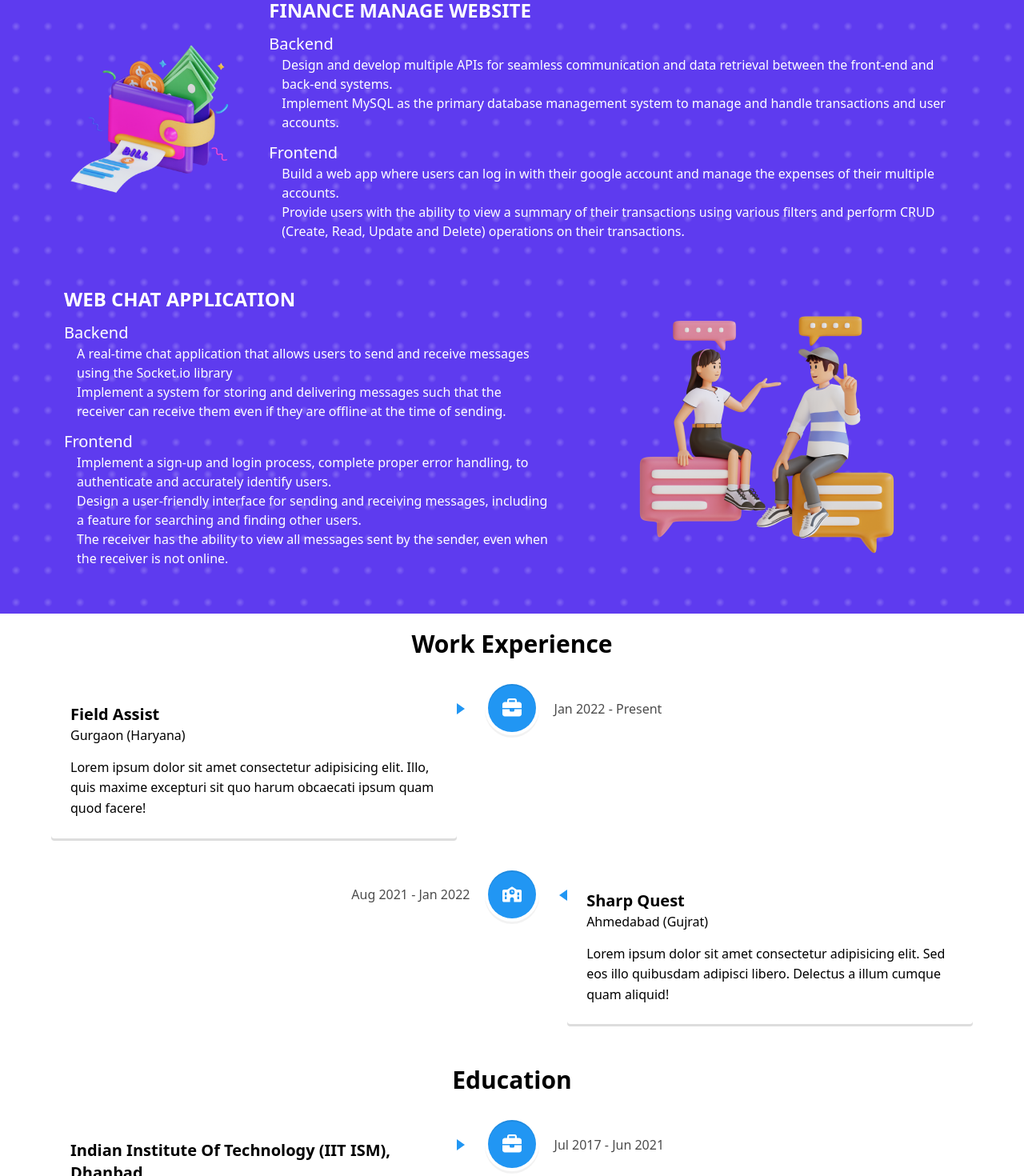
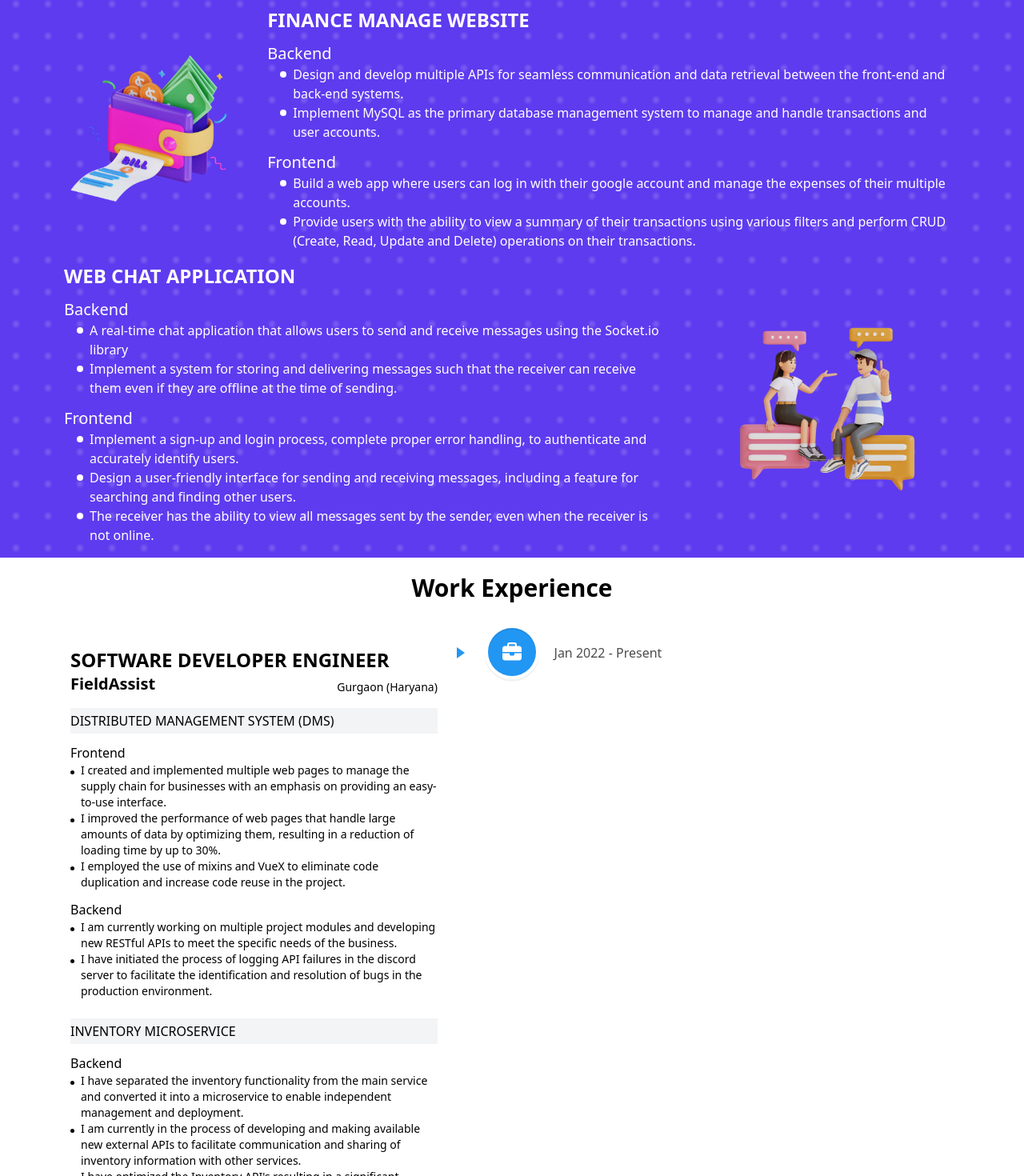
Before and after one commit to neeraj2021/my-portfolio, a React (Vite) app: page / in a window 1280 px wide. Shown: the part 1320-2790 px from the top of the page at 80% size. Built offline with nearby package versions, Linux system fonts and the light colour scheme.

Commit message:
dev: refactore code and use reusable component

```diff
--- a/src/components/Project.jsx
+++ b/src/components/Project.jsx
@@ -1,6 +1,39 @@
+/* eslint-disable react/no-array-index-key */
 import React from "react";
-import FinanceProject from "../assets/FinanceProject.png";
-import ChatProject from "../assets/ChatProject.png";
+import { faCircle } from "@fortawesome/free-solid-svg-icons";
+import { FontAwesomeIcon } from "@fortawesome/react-fontawesome";
+import { projectArr } from "../constants/project";
+
+function ProjectItem({ project, swap }) {
+  return (
+    <div
+      className={`text-white flex gap-8 pb-4 items-center ${
+        swap ? "flex-row-reverse" : ""
+      }`}
+    >
+      <div>
+        <img loading="lazy" src={project.imageSrc} alt={project.imageAlt} />
+      </div>
+
+      <div>
+        <h4 className="text-2xl font-semibold">{project.title}</h4>
+        {project.details.map((item, index) => (
+          <div key={index}>
+            <h5 className="text-xl font-medium mt-3">{item.title}</h5>
+            <div className="px-4">
+              {item.points.map((point, subIndex) => (
+                <div className="flex gap-2" key={subIndex}>
+                  <FontAwesomeIcon icon={faCircle} className="h-2 w-2 mt-2" />
+                  <p> {point}</p>
+                </div>
+              ))}
+            </div>
+          </div>
+        ))}
+      </div>
+    </div>
+  );
+}
 
 function Project() {
   return (
@@ -11,75 +44,9 @@ function Project() {
         </h3>
       </div>
 
-      <div className="text-white flex gap-8 items-center">
-        <div>
-          <img src={FinanceProject} alt="Finance Project Img" />
-        </div>
-        <div>
-          <h4 className="text-2xl font-semibold">FINANCE MANAGE WEBSITE</h4>
-          <h5 className="text-xl font-medium mt-3">Backend</h5>
-          <div className="px-4">
-            <p>
-              Design and develop multiple APIs for seamless communication and
-              data retrieval between the front-end and back-end systems.
-            </p>
-            <p>
-              Implement MySQL as the primary database management system to
-              manage and handle transactions and user accounts.
-            </p>
-          </div>
-          <h5 className="text-xl font-medium mt-3">Frontend</h5>
-          <div className="px-4">
-            <p>
-              Build a web app where users can log in with their google account
-              and manage the expenses of their multiple accounts.
-            </p>
-            <p>
-              Provide users with the ability to view a summary of their
-              transactions using various filters and perform CRUD (Create, Read,
-              Update and Delete) operations on their transactions.
-            </p>
-          </div>
-        </div>
-      </div>
-
-      <div className="text-white flex gap-8 items-center">
-        <div>
-          <h4 className="text-2xl font-semibold">WEB CHAT APPLICATION</h4>
-
-          <h5 className="text-xl font-medium mt-3">Backend</h5>
-
-          <div className="px-4">
-            <p>
-              A real-time chat application that allows users to send and receive
-              messages using the Socket.io library
-            </p>
-            <p>
-              Implement a system for storing and delivering messages such that
-              the receiver can receive them even if they are offline at the time
-              of sending.
-            </p>
-          </div>
-
-          <h5 className="text-xl font-medium mt-3">Frontend</h5>
-          <div className="px-4">
-            <p>
-              Implement a sign-up and login process, complete proper error
-              handling, to authenticate and accurately identify users.
-            </p>
-            <p>
-              Design a user-friendly interface for sending and receiving
-              messages, including a feature for searching and finding other
-              users.
-            </p>
-            <p>
-              The receiver has the ability to view all messages sent by the
-              sender, even when the receiver is not online.
-            </p>
-          </div>
-        </div>
-        <img src={ChatProject} alt="Chat Project Img" />
-      </div>
+      {projectArr.map((project, index) => (
+        <ProjectItem project={project} key={index} swap={index % 2} />
+      ))}
     </div>
   );
 }
--- a/src/components/WorkExperience.jsx
+++ b/src/components/WorkExperience.jsx
@@ -1,3 +1,4 @@
+/* eslint-disable react/no-array-index-key */
 import React from "react";
 import {
   VerticalTimeline,
@@ -5,92 +6,88 @@ import {
 } from "react-vertical-timeline-component";
 import "react-vertical-timeline-component/style.min.css";
 import { FontAwesomeIcon } from "@fortawesome/react-fontawesome";
-import { faBriefcase, faSchool } from "@fortawesome/free-solid-svg-icons";
+import { faCircle } from "@fortawesome/free-solid-svg-icons";
+import { workArr } from "../constants/work.ts";
+import { educationArr } from "../constants/education.ts";
+
+function ExperienceTitle({ title }) {
+  return (
+    <h2 className="text-3xl p-5 pb-0 flex justify-center font-semibold">
+      {title}
+    </h2>
+  );
+}
 
 function WorkExperience() {
   return (
     <div>
-      <h2 className="text-3xl p-5 pb-0 flex justify-center font-semibold">
-        Work Experience
-      </h2>
+      <ExperienceTitle title="Work Experience" />
 
       <VerticalTimeline animate={false}>
+        {workArr.map((work, index) => (
           <VerticalTimelineElement
             className="vertical-timeline-element--work my-10"
-          contentArrowStyle={{ borderRight: "10px solid  rgb(33, 150, 243)" }}
-          date="Jan 2022 - Present"
+            contentArrowStyle={{
+              borderRight: "10px solid  rgb(33, 150, 243)",
+            }}
+            date={work.date}
             iconStyle={{ background: "rgb(33, 150, 243)", color: "#fff" }}
-          icon={<FontAwesomeIcon icon={faBriefcase} />}
+            icon={<FontAwesomeIcon icon={work.icon} />}
+            key={index}
           >
-          <h3 className="font-semibold text-xl">Field Assist</h3>
-          <h4>Gurgaon (Haryana)</h4>
-          <p>
-            Lorem ipsum dolor sit amet consectetur adipisicing elit. Illo, quis
-            maxime excepturi sit quo harum obcaecati ipsum quam quod facere!
-          </p>
+            <h3 className="font-semibold text-2xl">{work.position}</h3>
+
+            <div className="flex justify-between items-end pb-4">
+              <h3 className="font-semibold text-xl">{work.company}</h3>
+              <span className="text-sm">{work.location}</span>
+            </div>
+
+            {work.projects.map((project, projectIndex) => (
+              <div className="pb-6" key={projectIndex}>
+                <h5 className="font-medium bg-gray-100 py-1">
+                  {project.title}
+                </h5>
+
+                {project.details.map((detail, detailIndex) => (
+                  <div key={detailIndex}>
+                    <h5 className="font-medium mt-3">{detail.subtitle}</h5>
+
+                    {detail.points.map((point, pointIndex) => (
+                      <div className="flex flex-row gap-2" key={pointIndex}>
+                        <FontAwesomeIcon
+                          icon={faCircle}
+                          className="h-[5px] mt-[10px]"
+                        />
+                        <span className="p-0 m-0 text-sm">{point}</span>
+                      </div>
+                    ))}
+                  </div>
+                ))}
+              </div>
+            ))}
           </VerticalTimelineElement>
+        ))}
+      </VerticalTimeline>
+
+      <ExperienceTitle title="Education" />
+
+      <VerticalTimeline animate={false}>
+        {educationArr.map((education) => (
           <VerticalTimelineElement
             className="vertical-timeline-element--work my-10"
-          contentArrowStyle={{ borderRight: "10px solid  rgb(33, 150, 243)" }}
-          date="Aug 2021 - Jan 2022"
+            contentArrowStyle={{
+              borderRight: "10px solid  rgb(33, 150, 243)",
+            }}
+            date={education.date}
             iconStyle={{ background: "rgb(33, 150, 243)", color: "#fff" }}
-          icon={<FontAwesomeIcon icon={faSchool} />}
+            icon={<FontAwesomeIcon icon={education.icon} />}
           >
-          <h3 className="font-semibold text-xl">Sharp Quest</h3>
-          <h4>Ahmedabad (Gujrat)</h4>
-          <p>
-            Lorem ipsum dolor sit amet consectetur adipisicing elit. Sed eos
-            illo quibusdam adipisci libero. Delectus a illum cumque quam
-            aliquid!
-          </p>
+            <h3 className="font-semibold text-xl">{education.institute}</h3>
+            <h4>{education.location}</h4>
+            <p>{education.course}</p>
+            <p>{education.result}</p>
           </VerticalTimelineElement>
-      </VerticalTimeline>
-
-      <h2 className="text-3xl p-5 pb-0 flex justify-center font-semibold">
-        Education
-      </h2>
-
-      <VerticalTimeline animate={false}>
-        <VerticalTimelineElement
-          className="vertical-timeline-element--work my-10"
-          contentArrowStyle={{ borderRight: "10px solid  rgb(33, 150, 243)" }}
-          date="Jul 2017 - Jun 2021"
-          iconStyle={{ background: "rgb(33, 150, 243)", color: "#fff" }}
-          icon={<FontAwesomeIcon icon={faBriefcase} />}
-        >
-          <h3 className="font-semibold text-xl">
-            Indian Institute Of Technology (IIT ISM), Dhanbad
-          </h3>
-          <h4>Dhanbad (Jharkhand)</h4>
-          <p>Bachelor of Technology In Mechanical Engineering</p>
-          <p>CGPA - 7.62 / 10</p>
-        </VerticalTimelineElement>
-
-        <VerticalTimelineElement
-          className="vertical-timeline-element--work my-10"
-          contentArrowStyle={{ borderRight: "10px solid  rgb(33, 150, 243)" }}
-          date="Jul 2015 - May 2016"
-          iconStyle={{ background: "rgb(33, 150, 243)", color: "#fff" }}
-          icon={<FontAwesomeIcon icon={faSchool} />}
-        >
-          <h3 className="font-semibold text-xl">Raja Public School</h3>
-          <h4>Dausa (Rajasthan)</h4>
-          <p>RBSE Senior Secondary (12th Board)</p>
-          <p>Percentage - 82%</p>
-        </VerticalTimelineElement>
-
-        <VerticalTimelineElement
-          className="vertical-timeline-element--work my-10"
-          contentArrowStyle={{ borderRight: "10px solid  rgb(33, 150, 243)" }}
-          date="Jul 2015 - May 2016"
-          iconStyle={{ background: "rgb(33, 150, 243)", color: "#fff" }}
-          icon={<FontAwesomeIcon icon={faSchool} />}
-        >
-          <h3 className="font-semibold text-xl">Raja Public School</h3>
-          <h4>Dausa (Rajasthan)</h4>
-          <p>RBSE Secondary (10th Board)</p>
-          <p>Percentage - 91%</p>
-        </VerticalTimelineElement>
+        ))}
       </VerticalTimeline>
     </div>
   );
--- /dev/null
+++ b/src/constants/education.ts
@@ -0,0 +1,37 @@
+import { faSchool, IconDefinition } from "@fortawesome/free-solid-svg-icons";
+
+interface IEducation {
+  institute: string;
+  location: string;
+  course: string;
+  result: string;
+  date: string;
+  icon: IconDefinition;
+}
+
+export const educationArr: IEducation[] = [
+  {
+    institute: "Indian Institute Of Technology (IIT ISM), Dhanbad",
+    location: "Dhanbad (Jharkhand)",
+    course: "Bachelor of Technology In Mechanical Engineering",
+    result: "CGPA - 7.62 / 10",
+    date: "Jul 2017 - Jun 2021",
+    icon: faSchool,
+  },
+  {
+    institute: "Raja Public Senior Secondary School",
+    location: "Dausa (Rajasthan)",
+    course: "RBSE Senior Secondary (12th Board)",
+    result: "Percentage - 82%",
+    date: "Jul 2015 - May 2016",
+    icon: faSchool,
+  },
+  {
+    institute: "Raja Public Senior Secondary School",
+    location: "Dausa (Rajasthan)",
+    course: "RBSE Secondary (1oth Board)",
+    result: "Percentage - 90.83%",
+    date: "Jul 2013 - May 2014",
+    icon: faSchool,
+  },
+];
--- /dev/null
+++ b/src/constants/project.js
@@ -0,0 +1,61 @@
+/* eslint-disable import/prefer-default-export */
+import FinanceProject from "../assets/FinanceProject.png";
+import ChatProject from "../assets/ChatProject.png";
+
+export const projectArr = [
+  {
+    title: "FINANCE MANAGE WEBSITE",
+    details: [
+      {
+        title: "Backend",
+        points: [
+          `Design and develop multiple APIs for seamless communication and
+        data retrieval between the front-end and back-end systems.`,
+          `Implement MySQL as the primary database management system to
+        manage and handle transactions and user accounts.`,
+        ],
+      },
+      {
+        title: "Frontend",
+        points: [
+          `Build a web app where users can log in with their google account
+          and manage the expenses of their multiple accounts.`,
+          `Provide users with the ability to view a summary of their
+          transactions using various filters and perform CRUD (Create, Read,
+          Update and Delete) operations on their transactions.`,
+        ],
+      },
+    ],
+    imageSrc: FinanceProject,
+    imageAlt: "Finance Project Img",
+  },
+  {
+    title: "WEB CHAT APPLICATION",
+    details: [
+      {
+        title: "Backend",
+        points: [
+          `A real-time chat application that allows users to send and receive
+          messages using the Socket.io library`,
+          `Implement a system for storing and delivering messages such that
+          the receiver can receive them even if they are offline at the time
+          of sending.`,
+        ],
+      },
+      {
+        title: "Frontend",
+        points: [
+          `Implement a sign-up and login process, complete proper error
+          handling, to authenticate and accurately identify users.`,
+          `Design a user-friendly interface for sending and receiving
+          messages, including a feature for searching and finding other
+          users.`,
+          `The receiver has the ability to view all messages sent by the
+          sender, even when the receiver is not online.`,
+        ],
+      },
+    ],
+    imageSrc: ChatProject,
+    imageAlt: "Chat Project Img",
+  },
+];
--- /dev/null
+++ b/src/constants/work.ts
@@ -0,0 +1,91 @@
+/* eslint-disable import/prefer-default-export */
+import {
+  faBriefcase,
+  faSchool,
+  IconDefinition,
+} from "@fortawesome/free-solid-svg-icons";
+
+interface IProject {
+  title: string; // DMS
+  details: {
+    subtitle: string; // Frontend
+    points: string[];
+  }[];
+}
+
+interface IWork {
+  position: string;
+  company: string;
+  date: string;
+  location: string;
+  projects: IProject[];
+  icon: IconDefinition;
+}
+
+export const workArr: IWork[] = [
+  {
+    position: "SOFTWARE DEVELOPER ENGINEER",
+    company: "FieldAssist",
+    date: "Jan 2022 - Present",
+    location: "Gurgaon (Haryana)",
+    projects: [
+      {
+        title: "DISTRIBUTED MANAGEMENT SYSTEM (DMS)",
+        details: [
+          {
+            subtitle: "Frontend",
+            points: [
+              "I created and implemented multiple web pages to manage the supply chain for businesses with an emphasis on providing an easy-to-use interface.",
+              "I improved the performance of web pages that handle large amounts of data by optimizing them, resulting in a reduction of loading time by up to 30%.",
+              "I employed the use of mixins and VueX to eliminate code duplication and increase code reuse in the project.",
+            ],
+          },
+          {
+            subtitle: " Backend",
+            points: [
+              "I am currently working on multiple project modules and developing new RESTful APIs to meet the specific needs of the business.",
+              "I have initiated the process of logging API failures in the discord server to facilitate the identification and resolution of bugs in the production environment.",
+            ],
+          },
+        ],
+      },
+      {
+        title: "INVENTORY MICROSERVICE",
+        details: [
+          {
+            subtitle: "Backend",
+            points: [
+              "I have separated the inventory functionality from the main service and converted it into a microservice to enable independent management and deployment.",
+              "I am currently in the process of developing and making available new external APIs to facilitate communication and sharing of inventory information with other services.",
+              "I have optimized the Inventory API's resulting in a significant decrease in loading time from 3 seconds to 500 milliseconds.",
+            ],
+          },
+        ],
+      },
+    ],
+    icon: faBriefcase,
+  },
+  {
+    position: "ASSOCIATE SOFTWARE ENGINEER",
+    company: "SharpQuest",
+    date: "July 2021 - Jan 2022",
+    location: "Ahmedabad (Gujrat)",
+    icon: faBriefcase,
+    projects: [
+      {
+        title: "SOLXSYS365",
+        details: [
+          {
+            subtitle: "Frontend",
+            points: [
+              "I have worked on several pages of the project to incorporate new features as per the requirements.",
+              "I have adapted the user interface of project pages for compatibility with mobile devices.",
+              "I have replaced inline styles with class-based styles in the project.",
+              "I have created a common component for location hierarchy filtering across the project.",
+            ],
+          },
+        ],
+      },
+    ],
+  },
+];
--- a/src/index.css
+++ b/src/index.css
@@ -16,7 +16,7 @@
 
   .bg-dots {
     background: white;
-    background-image: radial-gradient(#ffffff2e 1px, transparent 20%);
+    background-image: radial-gradient(#ffffff24 2px, transparent 20%);
     background-size: 40px 40px;
   }
 }
```
Also changed, not shown: src/components/Specialities.jsx (+31 -12 lines), src/components/SpecialitiesCard.jsx (deleted, +0 -13 lines), src/components/TechNameIcon.jsx (deleted, +0 -12 lines). Lines whose indentation alone changed are shown as unchanged.
